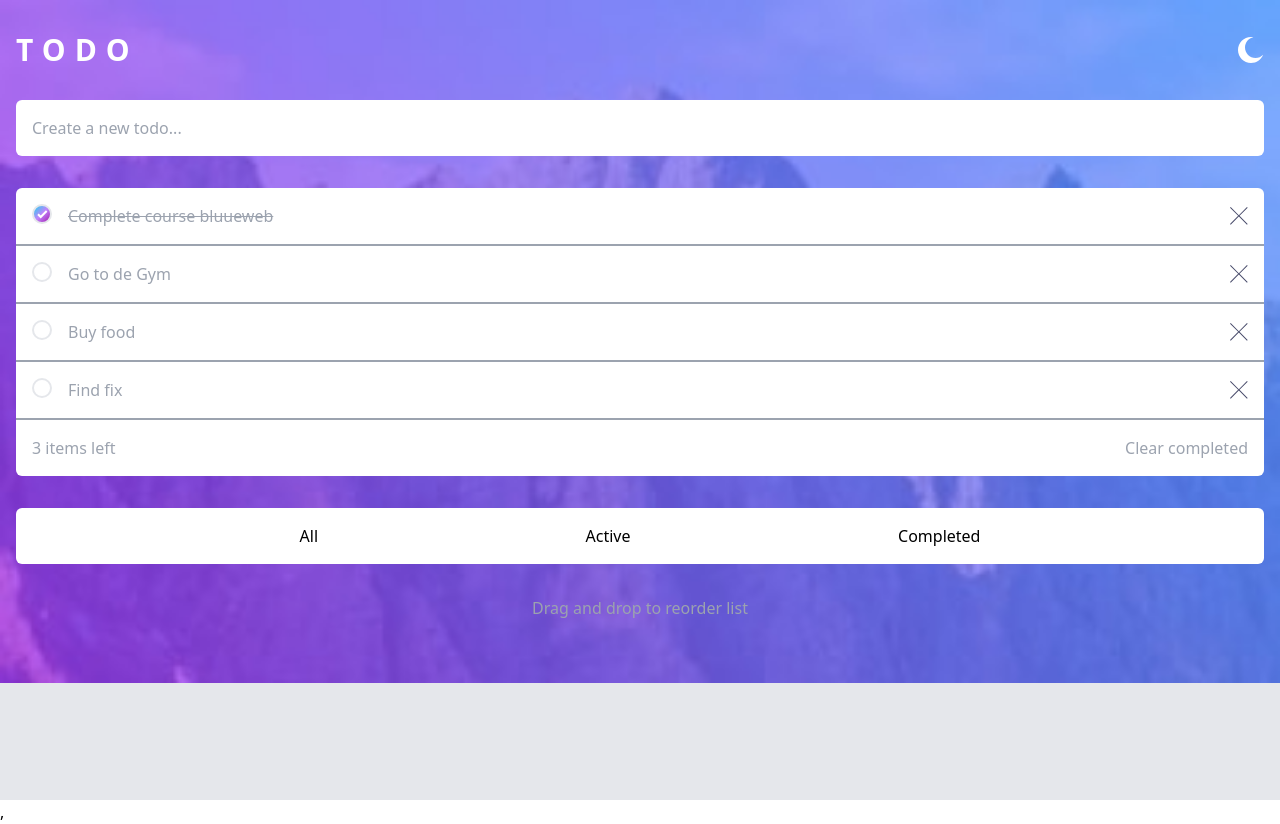
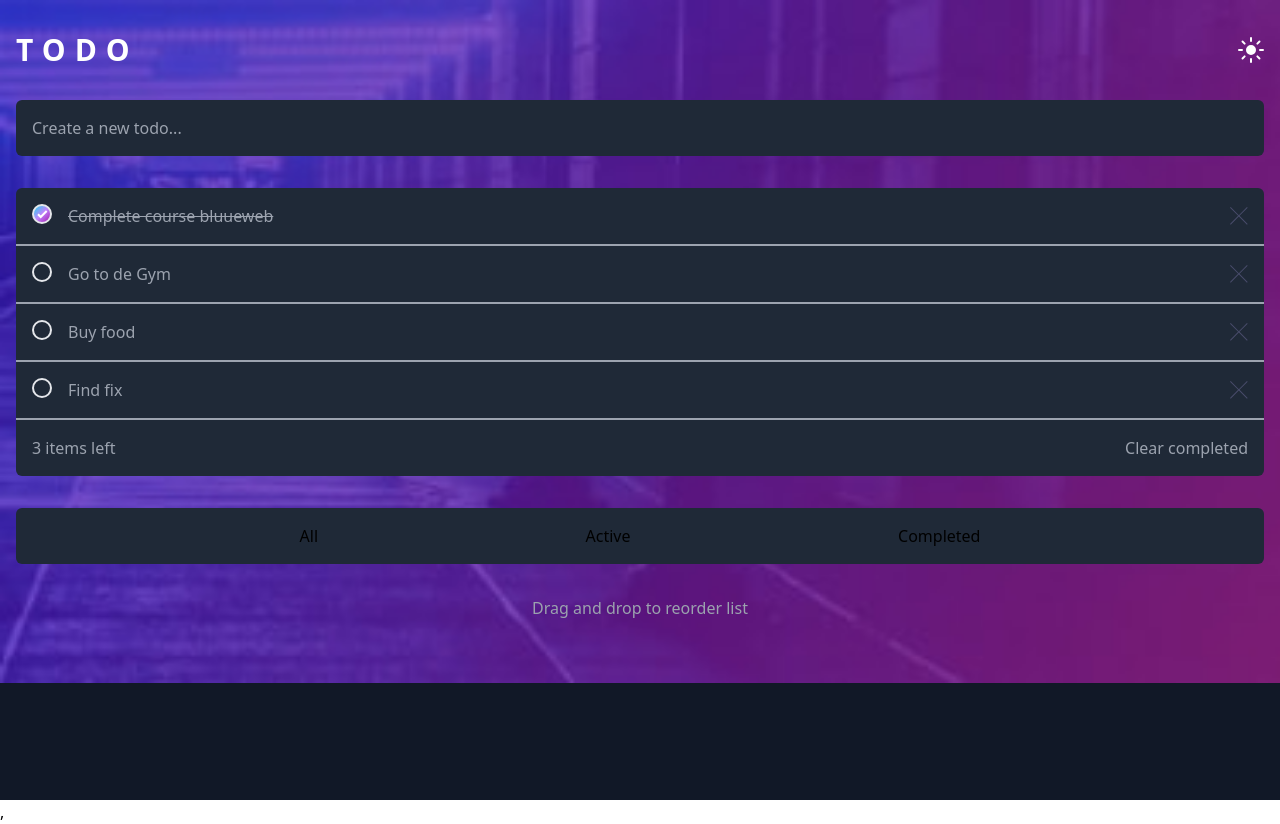
Before and after one commit to JensyFigueroa/toDo-Reto-Frontendmentor-Vite-Tailwind, a React (Vite) app: page / in a window 1280 px wide. Built offline with nearby package versions, Linux system fonts and the light colour scheme.

Commit message:
Se le da funcionalidad el boton del Dark

```diff
--- a/src/components/layout/header/Header.jsx
+++ b/src/components/layout/header/Header.jsx
@@ -1,14 +1,23 @@
-import { useState } from "react"
+import { useEffect, useState } from "react"
 import IcoMoon from "../../icons/IcoMoon"
 import IcoSun from '../../icons/IcoSun'
 
 const Header = () => {
 
-    const [darkMode, setDarkMode] = useState(false)
+    const [darkMode, setDarkMode] = useState(true)
 
     const handleChangeToogleTheme = () => {
         setDarkMode(!darkMode)
     }
+
+    useEffect(() => {
+        if (darkMode) {
+            document.documentElement.classList.add('dark')
+        }
+        else{
+            document.documentElement.classList.remove('dark')
+        }
+     },[darkMode])
 
     return (
         <header className="container mx-auto px-4  pt-8">
```
